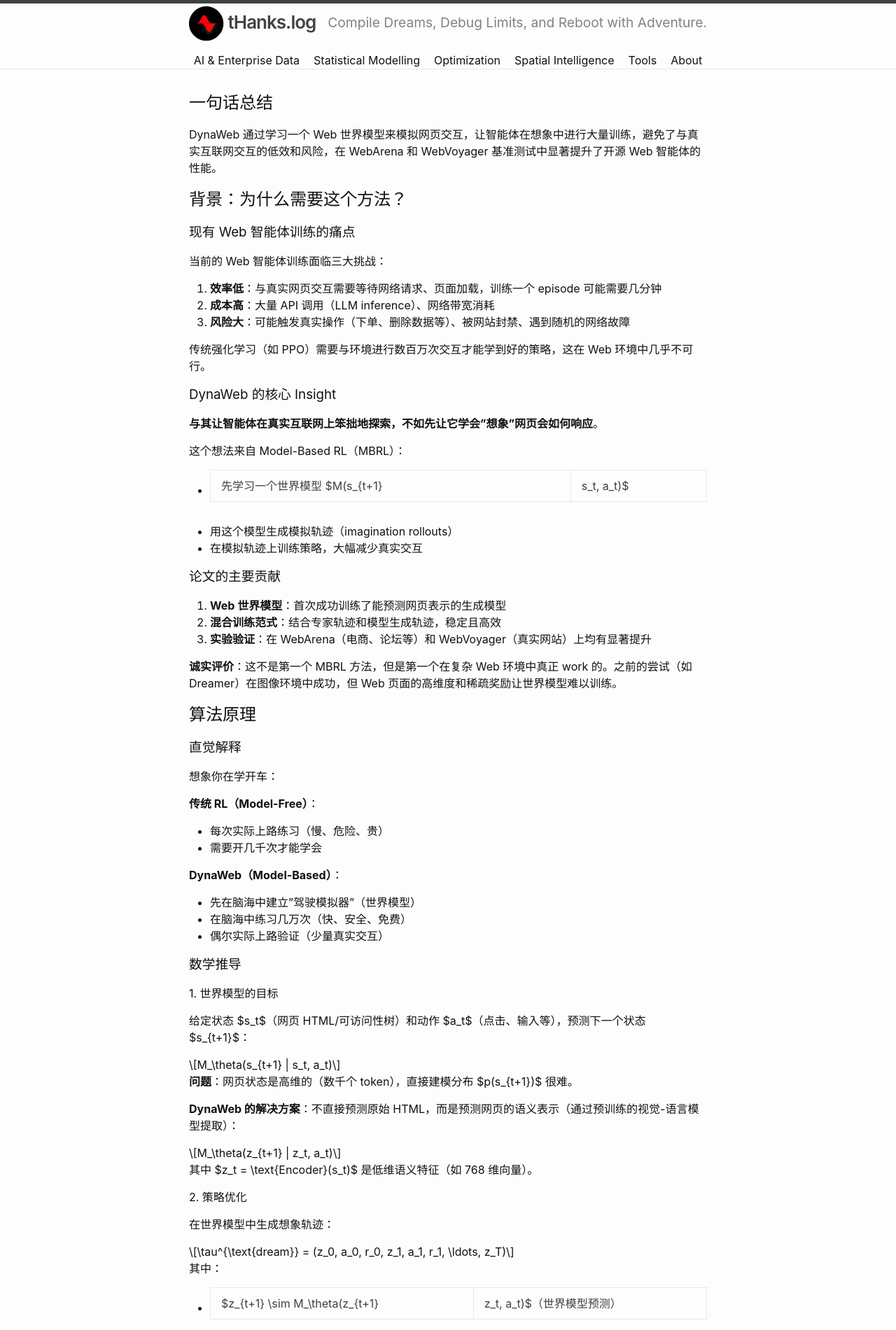
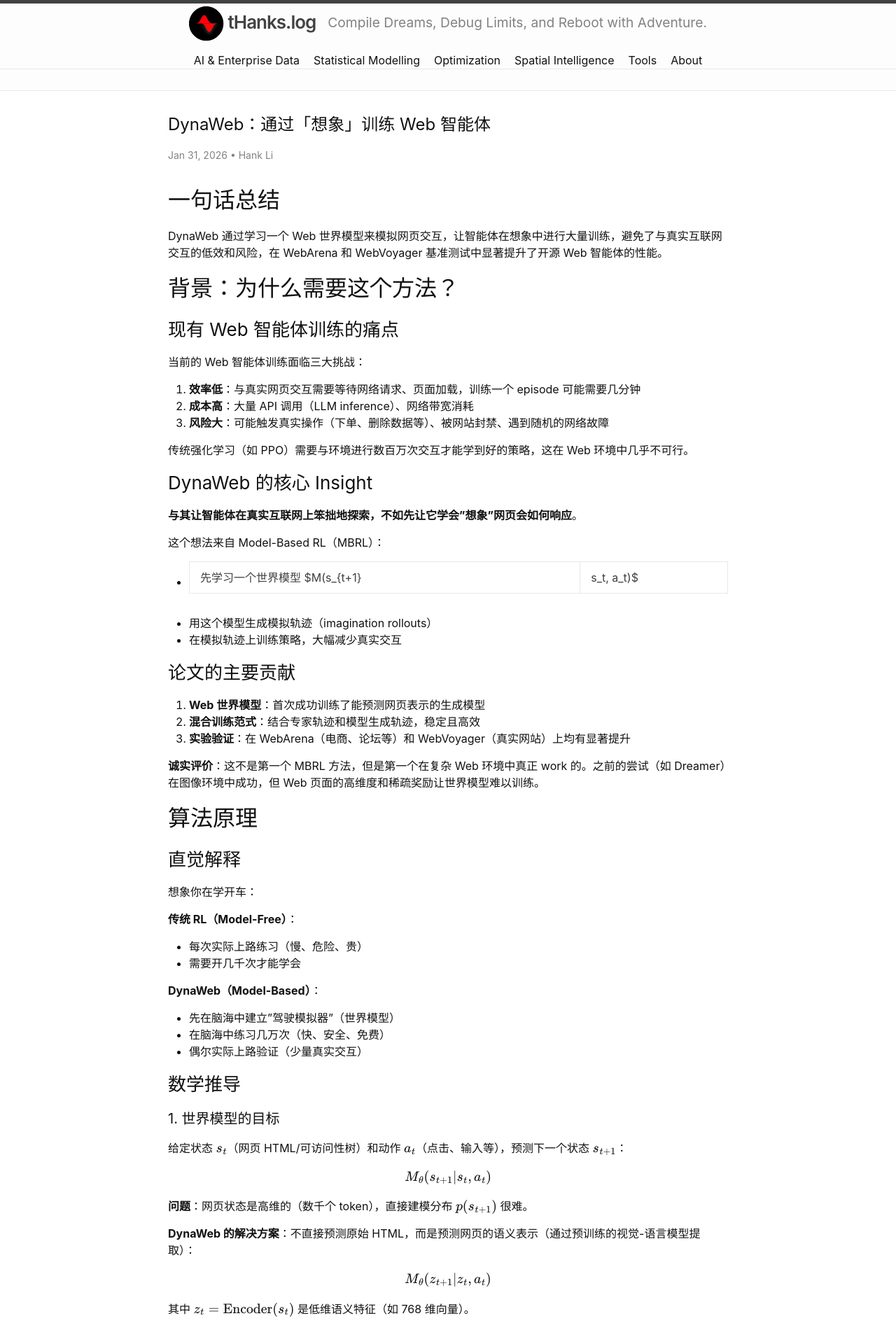
Before and after one commit to hengshan/hengshan.github.io, a Jekyll site: the page built from blog-ai-enterprise-data/_posts/2026-01-31-dynaweb-modelbased-reinforce.markdown, in a window 1280 px wide. Shown: the top 1900 px of the page at 70% size. Built offline with Jekyll 4.4.1, drawn with Linux system fonts in a browser that asks for light colours; our own code applies the rules of GitHub Pages for plain Markdown files; formulas are drawn with MathJax 3; comment, search, counter and statistics services are not loaded; some of the changed text lies outside the part shown.

Commit message:
fix: 修复博客标题中的引号导致 YAML 解析错误

```diff
--- a/blog-ai-enterprise-data/_posts/2026-01-31-dynaweb-modelbased-reinforce.markdown
+++ b/blog-ai-enterprise-data/_posts/2026-01-31-dynaweb-modelbased-reinforce.markdown
@@ -1,6 +1,6 @@
 ---
 layout: post-wide
-title: "DynaWeb：通过"想象"训练 Web 智能体"
+title: "DynaWeb：通过「想象」训练 Web 智能体"
 date: 2026-01-31 23:08:09 +0800
 category: AI
 author: Hank Li
```
